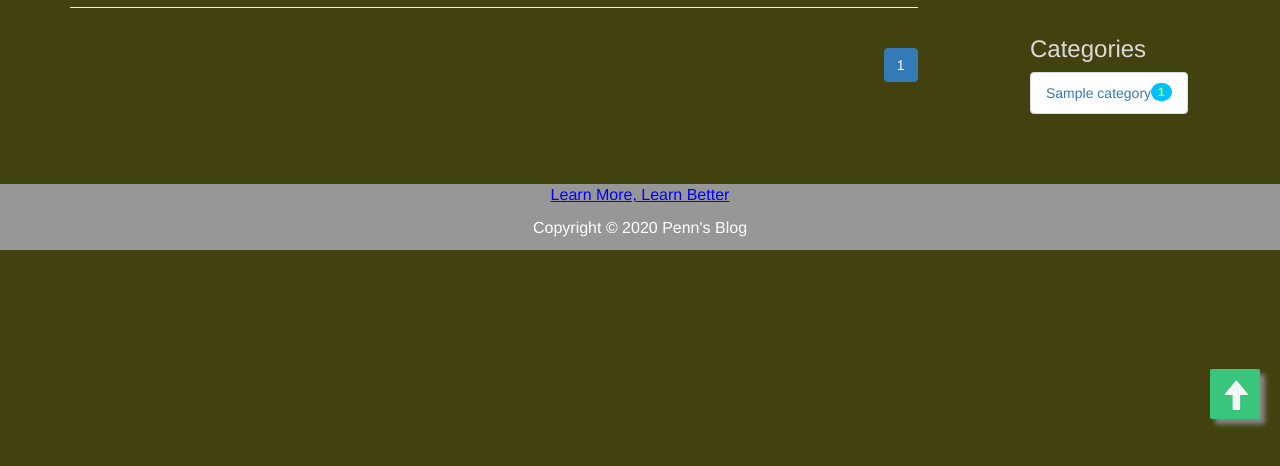
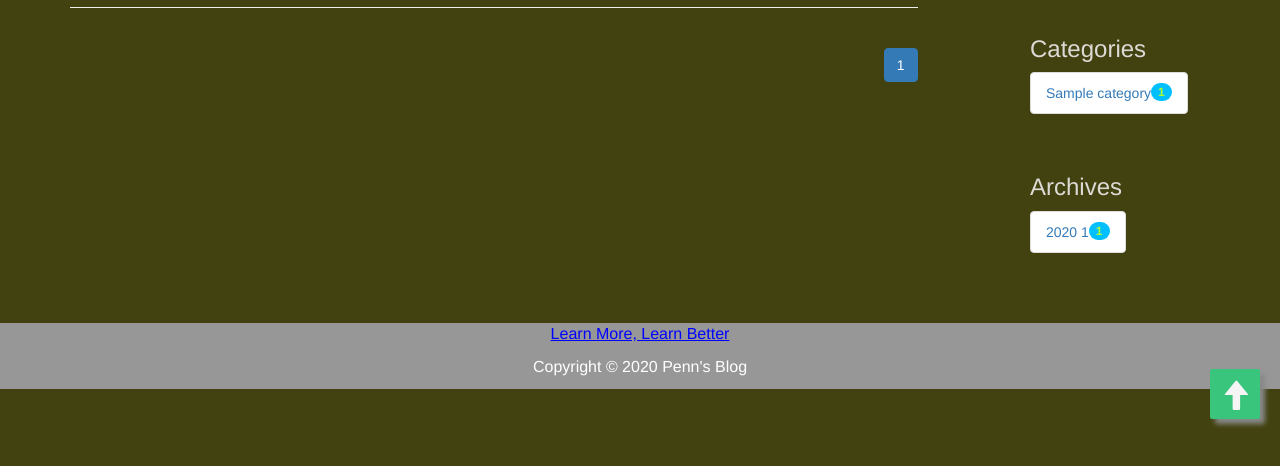
Before and after one commit to penn201500/website, a Django app: page /blog/ in a window 1280 px wide. Shown: the part 281-747 px from the top of the page. Run offline with Django 3.2, Linux system fonts and the light colour scheme; tables that the repository leaves empty hold one stand-in row (values such as "Sample post"); grey boxes marked "Sample" are stand-in pictures; some libraries are stand-ins or nearby versions.

```diff
--- a/blog/templates/blog/right_side_bar.html
+++ b/blog/templates/blog/right_side_bar.html
@@ -31,7 +31,7 @@
     </div>
 </div>
 
-<div class="row" style="margin-top: 20px;margin-bottom: 50px">
+<div class="row" style="margin-top: 20px">
     <div class="widget, pull-left">
         <h3>Categories</h3>
         {% get_categories_entries as entry_list %}
@@ -46,3 +46,21 @@
         </ul>
     </div>
 </div>
+
+<div class="row" style="margin-top: 20px;margin-bottom: 50px">
+    <div class="widget, pull-left">
+        <h3>Archives</h3>
+        {% get_archive_entries as entry_list %}
+        <ul class="list-group" style="display: inline-block">
+            {% for entry in entry_list %}
+                <li class="list-group-item">
+                    <a href="{% url 'blog:blog_archive' entry.year entry.month %}">
+                        {{ entry.year }} {{ entry.month }}
+                    </a>
+                    <span class="badge"
+                          style="color: greenyellow;background-color: deepskyblue">{% get_count_of_archive entry.year entry.month %}</span>
+                </li>
+            {% endfor %}
+        </ul>
+    </div>
+</div>
--- a/blog/templatetags/blog_tags.py
+++ b/blog/templatetags/blog_tags.py
@@ -45,3 +45,27 @@ def get_categories_entries():
 @register.simple_tag()
 def get_count_of_category(category_id):
     return Post.objects.filter(category=category_id).count()
+
+
+@register.simple_tag()
+def get_categories_entries():
+    """
+    获取所有分类
+    :param num:
+    :return:
+    """
+    return Category.objects.all()
+
+
+@register.simple_tag()
+def get_archive_entries():
+    """
+    归档
+    :return:
+    """
+    return Post.objects.dates('created_time', 'month', order='DESC')
+
+
+@register.simple_tag()
+def get_count_of_archive(year, month):
+    return Post.objects.filter(created_time__year=year, created_time__month=month).count()
--- a/blog/urls.py
+++ b/blog/urls.py
@@ -24,4 +24,5 @@ urlpatterns = [
     path('category/<int:category_id>/', views.category, name='blog_category'),
     path('tag/<int:tag_id>/', views.tag, name='blog_tag'),
     path('search/', views.search, name='blog_search'),
+    path('archive/<int:year>/<int:month>/', views.archive, name='blog_archive'),
 ]
--- a/blog/views.py
+++ b/blog/views.py
@@ -185,3 +185,11 @@ def search(request):
         entry_list, paginator = make_paginator(entries, page)
         page_data = pagination_data(paginator, page)
         return render(request, 'blog/index.html', locals())
+
+
+def archive(request, year, month):
+    entries = Post.objects.filter(created_time__year=year, created_time__month=month)
+    page = request.GET.get('page', 1)
+    entry_list, paginator = make_paginator(entries, page)
+    page_data = pagination_data(paginator, page)
+    return render(request, 'blog/index.html', locals())
```
